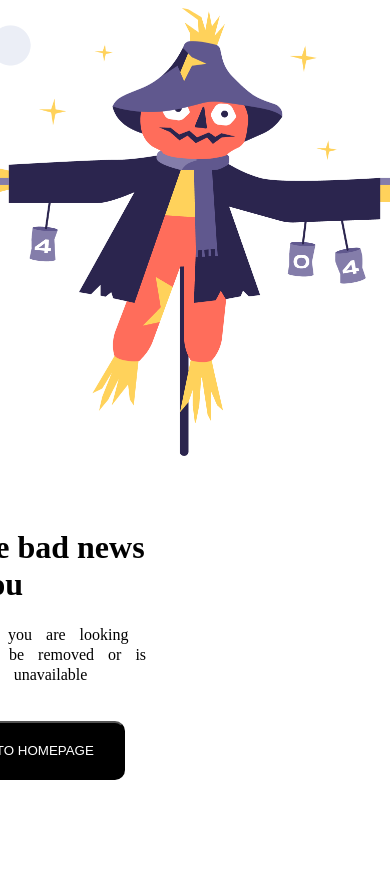
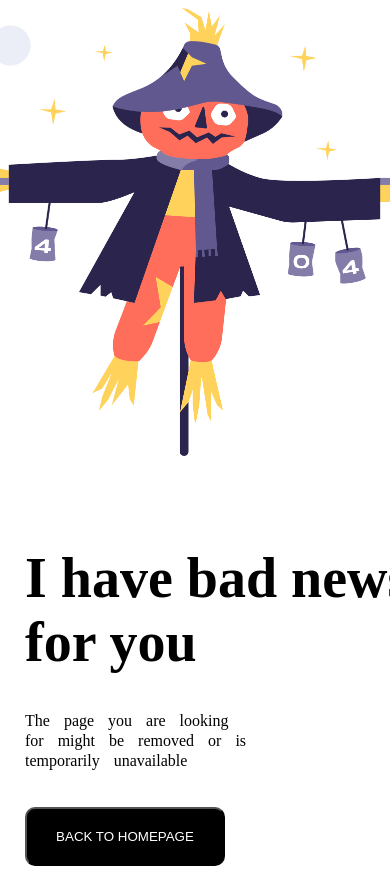
Before and after one commit to Chumki111/404-page-challenge, a plain HTML site: page index.html in a window 390 px wide. Shown: the top 874 px of the page. Before the commit the page ends 844 px from the top, so only its background shows below. Drawn offline with Linux system fonts and the light colour scheme.

Commit message:
added mu fifth commit

```diff
--- a/index.html
+++ b/index.html
@@ -55,8 +55,19 @@
 
         }
         .title{
-            font-size: 2em;
+           padding-left: 100px;
+           font-size: 3.5em;
+
         }
+        .desceiprion{
+            padding-left: 100px;
+        }
+        .btn{
+            margin-left: 100px;
+        }
+    }
+    @media screen and (min-width:576px) and (max-width:992px) {
+
     }
     </style>
 </head>
```
